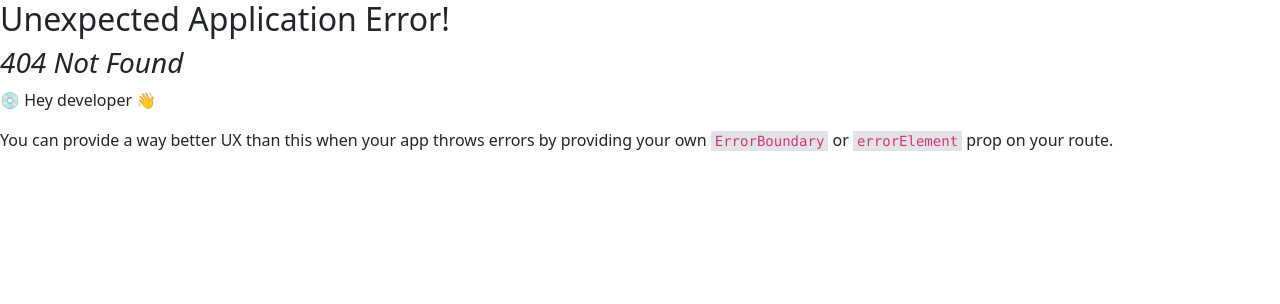
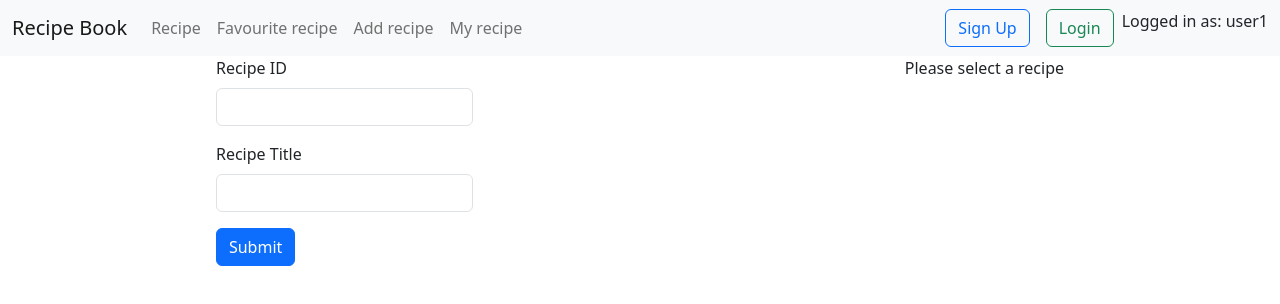
Before and after one commit to Sohamct/Recipe_Sharing_App, a React (Create React App) app in the folder Client/recipe/: page /newrecipe in a window 1280 px wide. Before the commit this address had no page. Shown: the top 304 px of the page. Built offline with nearby package versions, Linux system fonts and the light colour scheme.

Commit message:
redux-added

```diff
--- a/Client/recipe/src/App.js
+++ b/Client/recipe/src/App.js
@@ -8,7 +8,8 @@ import { Signup } from './components/Auth/Signup';
 import { Login } from './components/Auth/Login';
 import { Recipes } from './components/Recipes/Recipes';
 import { MyRecipe } from './components/MyRecipe/MyRecipe';
-import { RecipeShow, loader as RecipeLoader } from './components/Recipes/RecipeList/RecipeItem.js/RecipeShow';
+import { RecipeShow, loader as RecipeLoader } from './components/Recipes/RecipeList/RecipeItem/RecipeShow';
+import { CreateRecipe } from './components/MyRecipe/CreateRecipe/CreateRecipe';
 
 const router = createBrowserRouter(
   createRoutesFromElements(
@@ -18,8 +19,8 @@ const router = createBrowserRouter(
         <Route index element={<Recipes />} />
         <Route path=":id" element={<RecipeShow />} loader={RecipeLoader} />
       </Route>
-      <Route path="/myrecipe" element={<RootLayout />}>
-        <Route index element={<MyRecipe />} />
+      <Route path="/newrecipe" element={<RootLayout />}>
+        <Route index element={<CreateRecipe />} />
         <Route path=":id" element={<RecipeShow />} loader={RecipeLoader} />
       </Route>
       <Route path="/favourite-recipe" element={<div>Favourite Recipe</div>} />
--- a/Client/recipe/src/app/store.js
+++ b/Client/recipe/src/app/store.js
@@ -1,4 +1,4 @@
-import {ConfigureStore, configureStore} from '@reduxjs/toolkit' // core redux
+import {configureStore} from '@reduxjs/toolkit' // core redux
 
 import recipeReducer from '../features/recipe/recipeSlice'
 
--- a/Client/recipe/src/components/MyRecipe/CreateRecipe/CreateRecipe.js
+++ b/Client/recipe/src/components/MyRecipe/CreateRecipe/CreateRecipe.js
@@ -1,9 +1,58 @@
-import React from 'react'
+import React, { useState } from 'react'
+import {useDispatch} from 'react-redux';
+import {addRecipe} from '../../../features/recipe/recipeSlice'
 
 export const CreateRecipe = () => {
+  const [formData, setFormData] = useState({
+    id: '',
+    title: ''
+  })
+  const dispatch = useDispatch();
+
+  const createRecipe = (e)=>{
+    e.preventDefault();
+    dispatch(addRecipe(formData.title))
+    setFormData({id: '', title: ''})
+  }
+
+  const handleChange = (e) => {
+    const {name, value} = e.target;
+    setFormData({...formData, [name]: value})
+  }
+
   return (
     <div>
-
+        <form onSubmit={createRecipe}>
+        <div className="mb-3">
+          <label htmlFor="recipeId" className="form-label">
+            Recipe ID
+          </label>
+          <input
+            type="text"
+            className="form-control"
+            id="recipeId"
+            name="id"
+            value={formData.id}
+            onChange={handleChange}
+          />
+        </div>
+        <div className="mb-3">
+          <label htmlFor="recipeTitle" className="form-label">
+            Recipe Title
+          </label>
+          <input
+            type="text"
+            className="form-control"
+            id="recipeTitle"
+            name="title"
+            value={formData.title}
+            onChange={handleChange}
+          />
+        </div>
+        <button type="submit" className="btn btn-primary">
+          Submit
+        </button>
+      </form>
     </div>
   )
 }
--- a/Client/recipe/src/components/MyRecipe/MyRecipe.js
+++ b/Client/recipe/src/components/MyRecipe/MyRecipe.js
@@ -1,6 +1,6 @@
 import React from 'react'
 import {RecipeList} from '../Recipes/RecipeList/RecipeList'
-import { RecipeShow } from '../Recipes/RecipeList/RecipeItem.js/RecipeShow'
+import { RecipeShow } from '../Recipes/RecipeList/RecipeItem/RecipeShow'
 
 export const MyRecipe = () => {
   return (
--- a/Client/recipe/src/components/Navigation.js
+++ b/Client/recipe/src/components/Navigation.js
@@ -13,7 +13,7 @@ export const Navigation = () => {
           <div className="collapse navbar-collapse" id="navbarSupportedContent">
             <ul className="navbar-nav me-auto mb-2 mb-lg-0">
             <li className="nav-item">
-                <Link className="nav-link" aria-current="page" to="#">
+                <Link className="nav-link" aria-current="page" to="/recipe">
                 Recipe
                 </Link>
               </li>
@@ -23,13 +23,13 @@ export const Navigation = () => {
                 </Link>
               </li>
               <li className="nav-item">
-                <Link className="nav-link" to="#">
+                <Link className="nav-link" to="/newrecipe">
                   Add recipe
 
                 </Link>
               </li>
               <li className="nav-item">
-                <Link className="nav-link" aria-current="page" to="#">
+                <Link className="nav-link" aria-current="page" to="myrecipe">
                 My recipe
 
                 </Link>
--- a/Client/recipe/src/components/Recipes/FilterRecipe/FilterRecipe.js
+++ b/Client/recipe/src/components/Recipes/FilterRecipe/FilterRecipe.js
@@ -45,7 +45,7 @@ export const FilterRecipe= ({ onFilter }) => {
           </div>
 
           <div className="col-md-4">
-            <button className="btn btn-primary" onClick={""}>Filter</button>
+            <button className="btn btn-primary">Filter</button>
           </div>
         </div>
       </div>
--- a/Client/recipe/src/components/Recipes/RecipeList/RecipeItem.js/RecipeItem.js
+++ b/Client/recipe/src/components/Recipes/RecipeList/RecipeItem/RecipeItem.js
@@ -1,12 +1,12 @@
 import React from 'react'
 
-export const RecipeItem = () => {
+export const RecipeItem = ({id, title}) => {
     return (
         <div>
             <div className="card mb-2" style={{ width: '28rem' }}>
                 <div className="card-body">
-                    <h5 className="card-title">user1</h5>
-                    <p className="card-text">Recipe Title</p>
+                    <h5 className="card-title">recipe id: {id}</h5>
+                    <p className="card-text">{title}</p>
                     <span className="card-text">12 min ago</span>
                 </div>
                 <img src="https://tse3.mm.bing.net/th?id=OIP.ZZsn6lD6PCjocBzx1tuu1QHaEo&pid=Api&P=0&h=180" className="card-img-top" alt="Recipe Image" />
--- a/Client/recipe/src/components/Recipes/RecipeList/RecipeList.js
+++ b/Client/recipe/src/components/Recipes/RecipeList/RecipeList.js
@@ -1,20 +1,16 @@
 import React from 'react';
 import { useLocation } from 'react-router-dom';
-import { RecipeItem } from './RecipeItem.js/RecipeItem';
+import { RecipeItem } from './RecipeItem/RecipeItem';
+import { useSelector } from 'react-redux';
 
 export const RecipeList = () => {
   const location = useLocation();
 
+  const recipes =  useSelector((state) => state.recipes)
+
   // Determine isOwner based on the current location
   const isOwner = location.pathname === '/myrecipe';
 
-  // Assuming you have an array of recipes, you can map over them
-  const recipes = [
-    { id: 1, title: 'Recipe 1' },
-    { id: 2, title: 'Recipe 2' },
-    { id: 3, title: 'Recipe 3' },
-    // ... add more recipes as needed
-  ];
 
   return (
     <div>
--- a/Client/recipe/src/components/Recipes/Recipes.js
+++ b/Client/recipe/src/components/Recipes/Recipes.js
@@ -1,7 +1,7 @@
 import React from 'react';
 import { FilterRecipe } from './FilterRecipe/FilterRecipe';
 import { RecipeList } from './RecipeList/RecipeList';
-import { RecipeShow } from './RecipeList/RecipeItem.js/RecipeShow';
+import { RecipeShow } from './RecipeList/RecipeItem/RecipeShow';
 import { useParams } from 'react-router-dom';
 
 export const Recipes = () => {
--- a/Client/recipe/src/features/recipe/recipeSlice.js
+++ b/Client/recipe/src/features/recipe/recipeSlice.js
@@ -16,6 +16,7 @@ export const recipeSlice = createSlice({
                 title: action.payload                // payload is object
             }
             state.recipes.push(recipe)
+            console.log(recipe.title)
         },
         removeRecipe: (state, action) => {
             state.recipes = state.recipes.filter((r) => r.id !== action.payload)
--- a/Client/recipe/src/index.js
+++ b/Client/recipe/src/index.js
@@ -3,12 +3,14 @@ import ReactDOM from 'react-dom/client';
 import './index.css';
 import App from './App';
 import reportWebVitals from './reportWebVitals';
+import { Provider } from 'react-redux';
+import { store } from './app/store';
 
 const root = ReactDOM.createRoot(document.getElementById('root'));
 root.render(
-  <React.StrictMode>
+  <Provider store={store}>
     <App />
-  </React.StrictMode>
+  </Provider>
 );
 
 // If you want to start measuring performance in your app, pass a function
```
Also changed, not shown: Client/recipe/src/components/Recipes/RecipeList/RecipeItem/RecipeShow.js (renamed from Client/recipe/src/components/Recipes/RecipeList/RecipeItem.js/RecipeShow.js).
